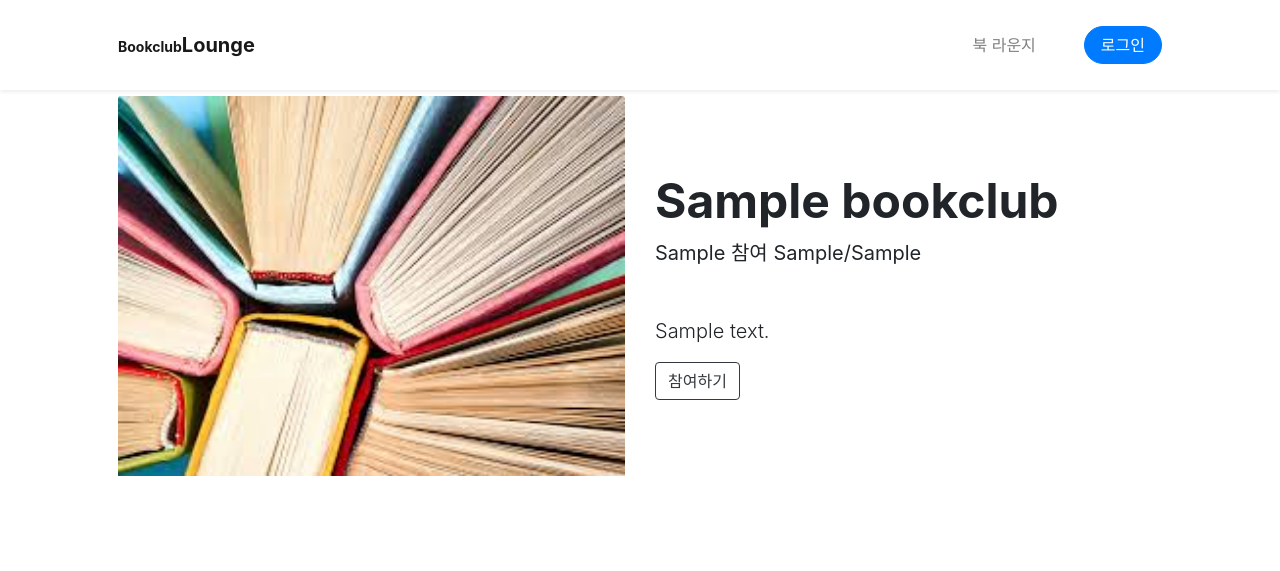
After one commit to seny9/booklounge, a Django app: template templates/bookclublounge/bookclub.html in a window 1280 px wide. The commit adds this page. Shown: the top 571 px of the page. Run offline with Django 3.2, Linux system fonts and the light colour scheme; the template is opened without the code that fills it: most values are stand-ins (such as "Sample title", 1, 10 or a date in 2020); some libraries are stand-ins or nearby versions.

Commit message:
북클럽라운지메인페이지, 북클럽 상세페이지 로직완료

```diff
--- a/bookclublounge/models.py
+++ b/bookclublounge/models.py
@@ -7,7 +7,9 @@ class Bookclub(models.Model):
 
     #초이스 선택옵션 추가, 인원수 3명부터 10명까지 가능
     MAXUSER_CHOICES = zip( range(3,11), range(3,11) )
-    user_max = models.IntegerField(choices=MAXUSER_CHOICES) # 북클럽 참가 인원수 필드, choice기능 사용
+    max_participate = models.IntegerField(choices=MAXUSER_CHOICES) # 북클럽 최대 참여인원 필드, choice기능 사용
+
+    current_participate = models.IntegerField() # 북클럽 현재 참여인원 필드
 
     #초이스 선택옵션 추가, ON -> 온라인 북클럽, OFF ->오프라인 북클럽
     ONOFFLINE_CHOICES = (('ON', '온라인'),
--- a/bookclublounge/urls.py
+++ b/bookclublounge/urls.py
@@ -4,6 +4,6 @@ from .import views
 
 urlpatterns=[
     path('', views.bookclubhome),
-    path('company/', views.bookclub),
+    path('bookclub/<str:name>', views.showBookclub),
 
 ]
--- a/booklounge/form.py
+++ b/booklounge/form.py
@@ -5,3 +5,8 @@ class userForm(ModelForm):
     class Meta:
         model = User
         fields = ['email', 'nickname', 'password']
+
+class signupForm(ModelForm):
+    class Meta:
+        model = User
+        fields = ['email', 'nickname', 'password']
--- /dev/null
+++ b/templates/bookclublounge/bookclub.html
@@ -0,0 +1,69 @@
+<!DOCTYPE html>
+{% load static %}
+<html lang="ko">
+    <head>
+        <meta charset="utf-8" />
+        <meta name="viewport" content="width=device-width, initial-scale=1, shrink-to-fit=no" />
+        <meta name="description" content="" />
+        <meta name="author" content="" />
+        <title>{{ bookclub.name }}</title>
+        <!-- Favicon-->
+        <link rel="icon" type="image/x-icon" href="assets/favicon.ico" />
+        <!-- Bootstrap icons-->
+        <link href="https://cdn.jsdelivr.net/npm/bootstrap-icons@1.5.0/font/bootstrap-icons.css" rel="stylesheet" />
+        <!-- Core theme CSS (includes Bootstrap)-->
+        <link rel="stylesheet" type="text/css" href="{% static 'styles.css' %}"  />
+        <link rel="stylesheet" type="text/css" href="{% static 'bootstrap.min.css' %}"/>
+    </head>
+    <style>
+        .py-5{
+            padding-top: 50px;
+        }
+    </style>
+    <body id="page-top bg-light">
+        <!-- Navigation-->
+        <nav class="navbar navbar-expand-lg navbar-light fixed-top shadow-sm" id="mainNav" style="height: 90px;">
+            <div class="container px-5">
+                <a class="navbar-brand fw-bold" href="/bookclublounge"><span style="font-size: 70%;">Bookclub</span>Lounge</a>
+                <button class="navbar-toggler" type="button" data-bs-toggle="collapse" data-bs-target="#navbarResponsive" aria-controls="navbarResponsive" aria-expanded="false" aria-label="Toggle navigation">
+                    Menu
+                    <i class="bi-list"></i>
+                </button>
+                <div class="collapse navbar-collapse" id="navbarResponsive">
+                    <ul class="navbar-nav ms-auto me-4 my-3 my-lg-0">
+                        <li class="nav-item"><a class="nav-link me-lg-3" href="/booklounge">북 라운지</a></li>
+                    </ul>
+<!--                    <button class="btn btn-primary rounded-pill px-3 mb-2 mb-lg-0" data-bs-toggle="modal" data-bs-target="#feedbackModal">-->
+                        <button type="button" class="btn btn-primary rounded-pill px-3 mb-2 mb-lg-0 align-items-center" onclick="location.href='login'">로그인</button>
+                </div>
+            </div>
+        </nav>
+        <!-- 북클럽 세부정보 -->
+        <section class="py-5">
+            <div class="container px-4 px-lg-5 my-5">
+                <div class="row gx-4 gx-lg-5 align-items-center">
+                    <div class="col-md-6"><img class="card-img-top mb-5 mb-md-0" src="{% static 'images/book.png' %}" alt="..." /></div>
+                    <div class="col-md-6">
+<!--                        <div class="small mb-1">카테고리?</div>-->
+                        <h1 class="display-5 fw-bolder">{{ bookclub.name }}</h1>
+                        <div class="fs-5 mb-5">
+                            <span>{{ bookclub.get_on_offline_display}}</span>
+                            <span>참여 {{ bookclub.max_participate }}/{{ bookclub.current_participate }}</span>
+                        </div>
+                        <p class="lead">{{ bookclub.description }}</p>
+                        <div class="d-flex">
+                            <button class="btn btn-outline-dark flex-shrink-0" type="button">
+                                참여하기
+                            </button>
+                        </div>
+                    </div>
+                </div>
+            </div>
+        </section>
+        <!-- Footer-->
+<!--        <footer class="py-5 bg-dark">-->
+<!--            <div class="container"><p class="m-0 text-center text-white">Copyright &copy; Your Website 2022</p></div>-->
+<!--        </footer>-->
+
+    </body>
+</html>
--- a/templates/booklounge/login.html
+++ b/templates/booklounge/login.html
@@ -23,6 +23,7 @@
                     <ul class="navbar-nav ms-auto me-4 my-3 my-lg-0">
                         <li class="nav-item"><a class="nav-link me-lg-3" href="/bookclublounge">북클럽 라운지</a></li>
                     </ul>
+                        {if
                         <button type="button" class="btn btn-primary rounded-pill px-3 mb-2 mb-lg-0 align-items-center" onclick="location.href='login'">로그인</button>
                 </div>
             </div>
@@ -30,7 +31,7 @@
 
     <main class="form-signin container text-center" style="margin-top: 300px";>
       <form>
-        <img class="mb-4" src="북클럽이미지.jpeg" alt="" width="72" height="57">
+        <img class="mb-4" src="{% static 'images/book.png' %}" alt="" width="72" height="57">
         <h1 class="h3 mb-3 fw-normal">로그인</h1>
 
         <div class="form-floating">
@@ -44,7 +45,7 @@
 
           <div class="row justify-content-evenly">
             <div class="col-4">
-              <button class="w-100 btn btn-lg btn-primary" type="submit">로그인</button>
+              <button class="w-100 btn btn-lg btn-primary" type="submit" href="">로그인</button>
             </div>
             <div class="col-4">
               <button type="button" class="w-100 btn btn-lg btn-primary" onclick="location.href='signup'">회원가입</button>
```
Also changed, not shown: bookclublounge/views.py (+7 -4 lines), booklounge/views.py (+7 -1 lines), static/signup.css (renamed from static/signin.css, +8 -0 lines), templates/bookclublounge/bookclubloungehome.html (renamed from templates/bookclublounge/bookclubhome.html, +19 -11 lines), templates/booklounge/bookloungehome.html (+0 -10 lines), templates/booklounge/signup.html (+4 -5 lines).
